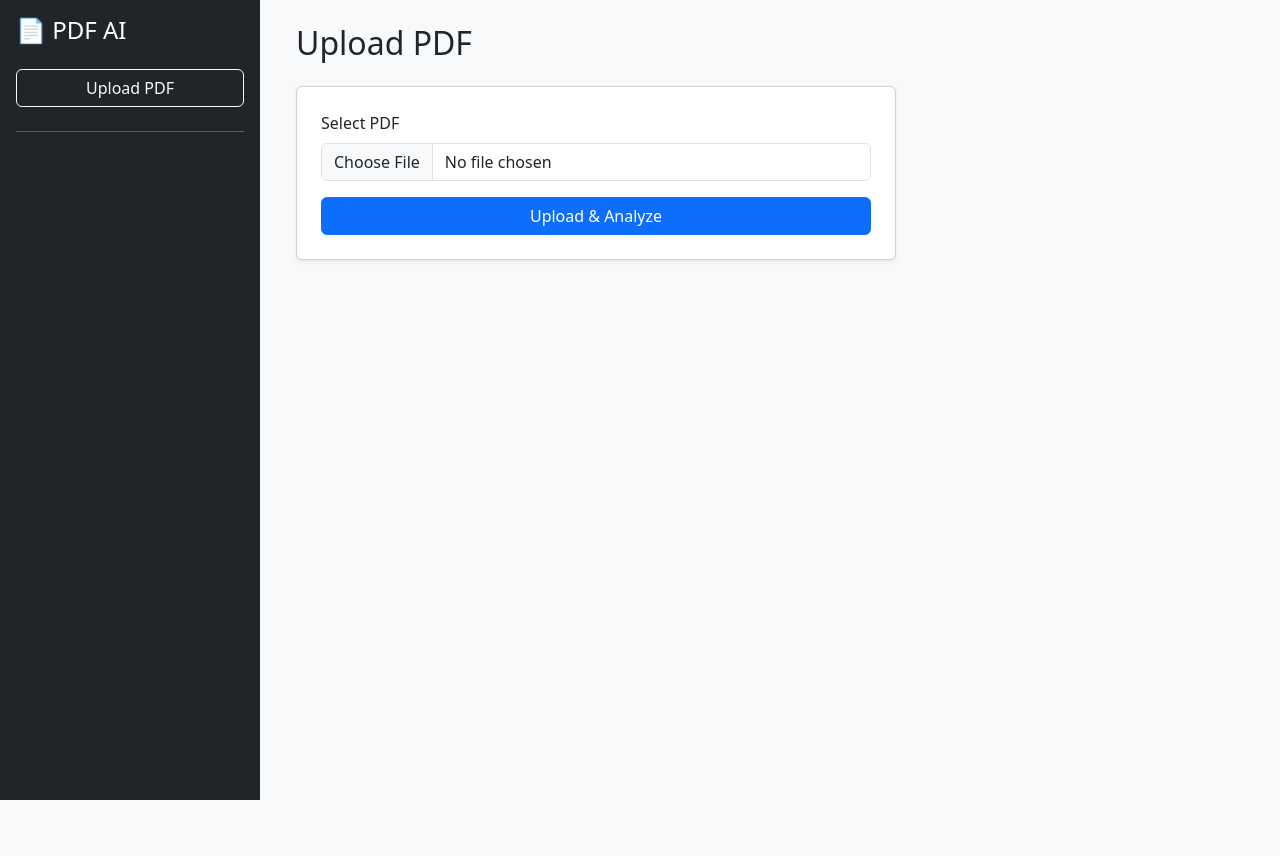
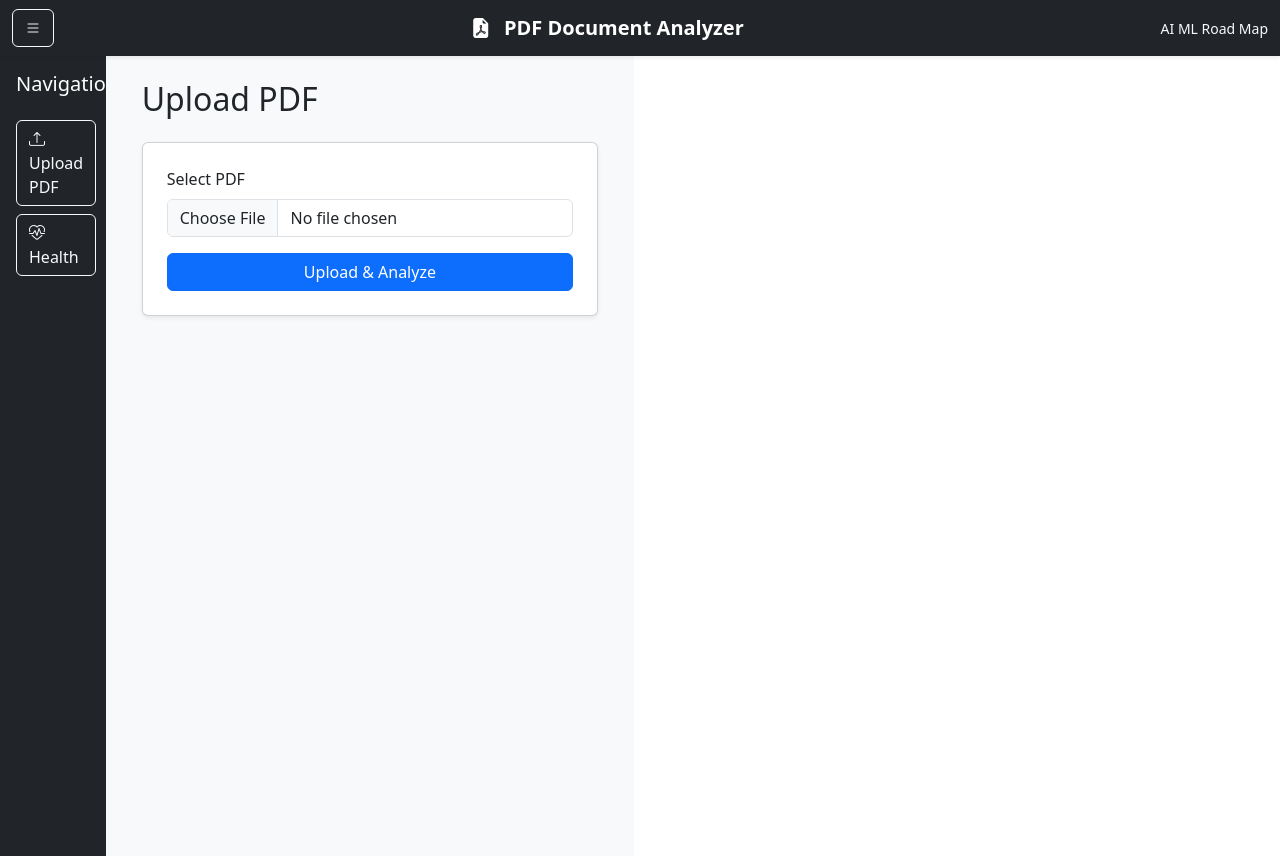
Before and after one commit to AvneeshSrivastava/PDFDocumentAnalyzer, a FastAPI app: page / in a window 1280 px wide. Before the commit the page ends 800 px from the top, so only its background shows below. Run offline with FastAPI, Linux system fonts and the light colour scheme.

Commit message:
feat(ui): prepare layout for collapsible sidebar

```diff
--- a/src/web/app.py
+++ b/src/web/app.py
@@ -5,9 +5,10 @@ from src.exceptions.handlers import pdf_exception_handler
 from src.logging import logger
 from src.web.routes.pdf_routes import router
 from src.web.routes.health_routes import router as health_router
+from fastapi.staticfiles import StaticFiles
 
 app = FastAPI()
-
+app.mount("/static", StaticFiles(directory="static"), name="static")
 app.add_exception_handler(
     PDFAnalyzerException,
     pdf_exception_handler
--- /dev/null
+++ b/static/css/site.css
@@ -0,0 +1,9 @@
+@media (max-width: 768px) {
+    .d-flex {
+        flex-direction: column;
+    }
+
+    div[style*="width: 260px"] {
+        width: 100% !important;
+    }
+}
--- a/templates/base.html
+++ b/templates/base.html
@@ -10,48 +10,68 @@
 
     <!-- Bootstrap ONLY ONCE -->
     <link href="https://cdn.jsdelivr.net/npm/bootstrap@5.3.3/dist/css/bootstrap.min.css" rel="stylesheet">
-
-    <style>
-        @media (max-width: 768px) {
-            .d-flex {
-                flex-direction: column;
-            }
-
-            div[style*="width: 260px"] {
-                width: 100% !important;
-            }
-        }
-    </style>
+    <link rel="stylesheet" href="https://cdn.jsdelivr.net/npm/bootstrap-icons@1.11.3/font/bootstrap-icons.min.css">
+    <link rel="stylesheet" href="{{ url_for('static', path='css/site.css') }}">
 </head>
 
 <body>
 
-    <div class="d-flex" style="min-height: 100vh;">
+    <nav class="navbar navbar-dark bg-dark shadow-sm">
+        <div class="container-fluid">
+            <button id="sidebar-toggle" class="btn btn-outline-light me-3">
+                <i class="bi bi-list"></i>
+            </button>
+            <a class="navbar-brand fw-bold" href="/" id="sidebar">
+                <i class="bi bi-file-earmark-pdf-fill me-2"></i>
+                PDF Document Analyzer
+            </a>
 
-        <!-- SIDEBAR -->
-        <div class="bg-dark text-white p-3" style="width: 260px;">
-
-            <h4 class="mb-4">📄 PDF AI</h4>
-
-            <a href="/" class="btn btn-outline-light w-100 mb-2">Upload PDF</a>
-
-            <hr class="text-white">
-
-            <small class="text-muted">
-                AI ML Roadmap Project
-            </small>
+            <span class="text-light small">
+                AI ML Road Map
+            </span>
 
         </div>
+    </nav>
 
-        <!-- MAIN CONTENT -->
-        <div class="flex-grow-1 p-4 bg-light">
+    <div class="container-fluid d-flex justify-content-between align-items-center">
 
-            {% block content %}{% endblock %}
+        <div class="row">
+
+            <!-- Sidebar -->
+            <aside class="col-md-3 col-lg-2 bg-dark text-white min-vh-100 p-3">
+
+                <h5 class="mb-4">Navigation</h5>
+
+                <div class="d-grid gap-2">
+
+                    <a href="/" class="btn btn-outline-light text-start">
+                        <i class="bi bi-upload me-2"></i>
+                        Upload PDF
+                    </a>
+
+                    <a href="/health" class="btn btn-outline-light text-start">
+                        <i class="bi bi-heart-pulse me-2"></i>
+                        Health
+                    </a>
+
+                </div>
+
+            </aside>
+
+            <!-- Main Content -->
+            <main class="col-md-9 col-lg-10 bg-light p-4" id="main-content">
+
+                {% block content %}
+                {% endblock %}
+
+            </main>
 
         </div>
 
     </div>
 
+    <script src="{{ url_for('static', path='js/site.js') }}"></script>
+
 </body>
 
 </html>
```
Also changed, not shown: static/js/site.js (added).
